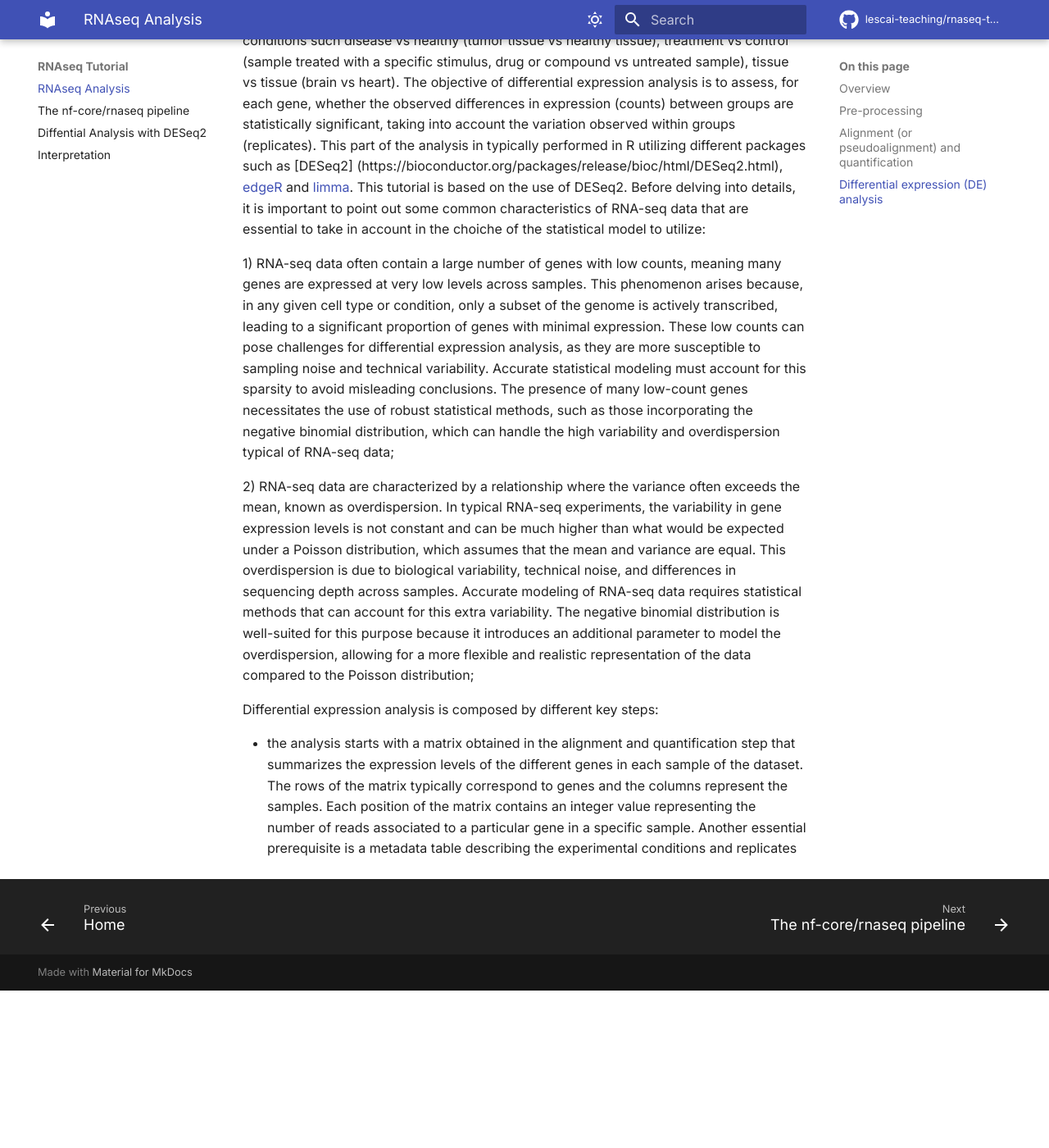
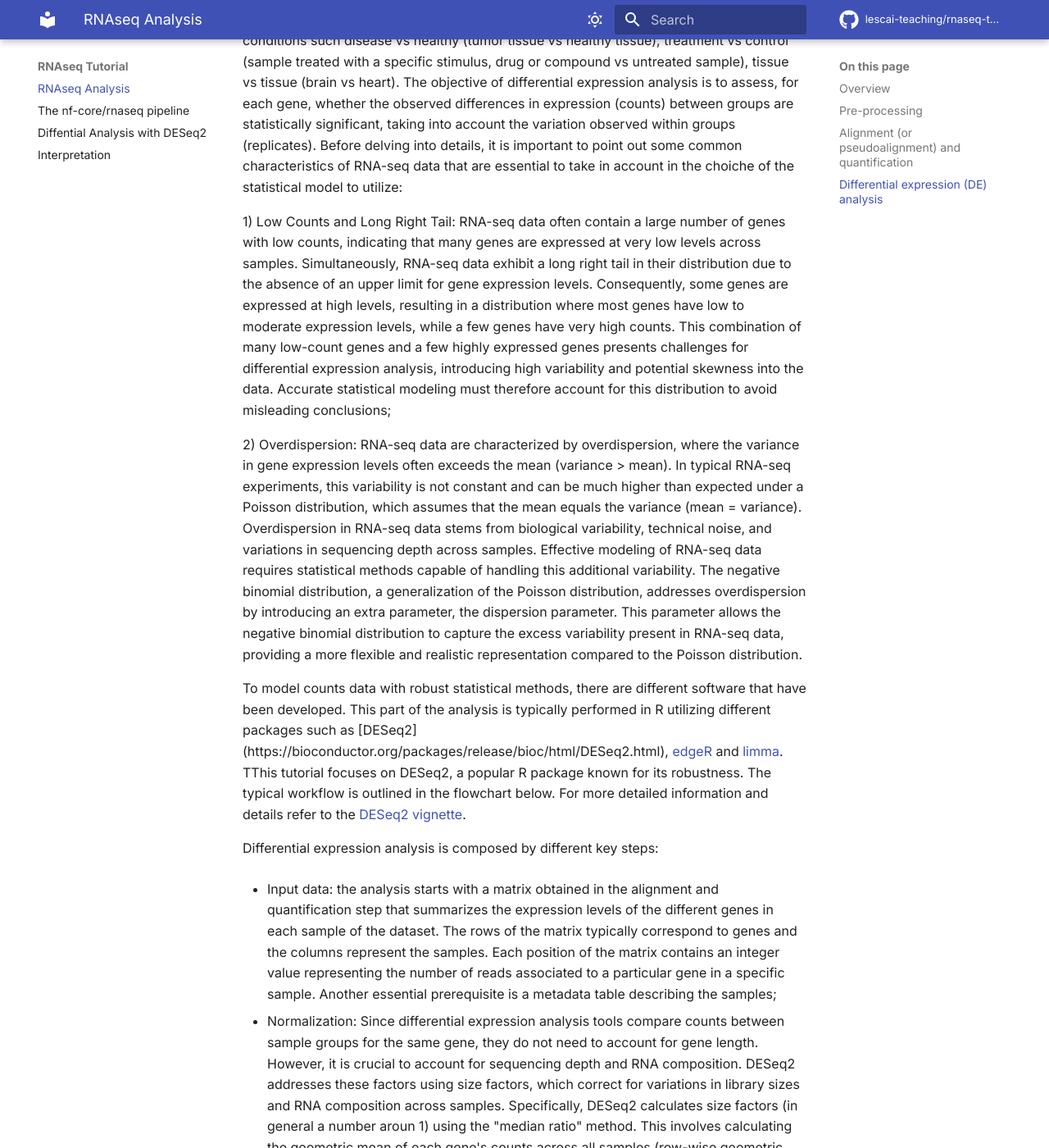
Before and after one commit to santorsola-teaching/nf-core-gitpod-run, an MkDocs documentation site: the page built from docs/theory.md, in a window 1280 px wide and 1400 px high, scrolled down 3921 px. Shown: the whole window at 82% size. Built offline with MkDocs 1.6.1 and Material for MkDocs 9.7.7, drawn with Linux system fonts in a browser that asks for light colours; comment, search, counter and statistics services are not loaded; before the commit the page ends 5129 px from its top, so only the background shows below that; some of the changed text lies outside the part shown.

Commit message:
second part of DE analysis theory

```diff
--- a/docs/theory.md
+++ b/docs/theory.md
@@ -42,16 +42,22 @@ The software also extracts all possible k-mers (fixed-length substring of nucleo
 
 ## Differential expression (DE) analysis
 
-The next step in a typical RNA-seq workflow is the differential expression analysis. It is a statistical method to compare gene expression levels between different experimental conditions such disease vs healthy (tumor tissue vs healthy tissue), treatment vs control (sample treated with a specific stimulus, drug or compound vs untreated sample), tissue vs tissue (brain vs heart). The objective of differential expression analysis is to assess, for each gene, whether the observed differences in expression (counts) between groups are statistically significant, taking into account the variation observed within groups (replicates). This part of the analysis in typically performed in R utilizing different packages such as [DESeq2] (https://bioconductor.org/packages/release/bioc/html/DESeq2.html), [edgeR](https://bioconductor.org/packages/release/bioc/html/edgeR.html) and [limma](https://bioconductor.org/packages/release/bioc/html/limma.html). This tutorial is based on the use of DESeq2.
+The next step in a typical RNA-seq workflow is the differential expression analysis. It is a statistical method to compare gene expression levels between different experimental conditions such disease vs healthy (tumor tissue vs healthy tissue), treatment vs control (sample treated with a specific stimulus, drug or compound vs untreated sample), tissue vs tissue (brain vs heart). The objective of differential expression analysis is to assess, for each gene, whether the observed differences in expression (counts) between groups are statistically significant, taking into account the variation observed within groups (replicates).
 Before delving into details, it is important to point out some common characteristics of RNA-seq data that are essential to take in account in the choiche of the statistical model to utilize:
 
-1) RNA-seq data often contain a large number of genes with low counts, meaning many genes are expressed at very low levels across samples. This phenomenon arises because, in any given cell type or condition, only a subset of the genome is actively transcribed, leading to a significant proportion of genes with minimal expression. These low counts can pose challenges for differential expression analysis, as they are more susceptible to sampling noise and technical variability. Accurate statistical modeling must account for this sparsity to avoid misleading conclusions. The presence of many low-count genes necessitates the use of robust statistical methods, such as those incorporating the negative binomial distribution, which can handle the high variability and overdispersion typical of RNA-seq data;
+1) Low Counts and Long Right Tail: RNA-seq data often contain a large number of genes with low counts, indicating that many genes are expressed at very low levels across samples. Simultaneously, RNA-seq data exhibit a long right tail in their distribution due to the absence of an upper limit for gene expression levels. Consequently, some genes are expressed at high levels, resulting in a distribution where most genes have low to moderate expression levels, while a few genes have very high counts. This combination of many low-count genes and a few highly expressed genes presents challenges for differential expression analysis, introducing high variability and potential skewness into the data. Accurate statistical modeling must therefore account for this distribution to avoid misleading conclusions;
 
-2) RNA-seq data are characterized by a relationship where the variance often exceeds the mean, known as overdispersion. In typical RNA-seq experiments, the variability in gene expression levels is not constant and can be much higher than what would be expected under a Poisson distribution, which assumes that the mean and variance are equal. This overdispersion is due to biological variability, technical noise, and differences in sequencing depth across samples. Accurate modeling of RNA-seq data requires statistical methods that can account for this extra variability. The negative binomial distribution is well-suited for this purpose because it introduces an additional parameter to model the overdispersion, allowing for a more flexible and realistic representation of the data compared to the Poisson distribution;
+2) Overdispersion: RNA-seq data are characterized by overdispersion, where the variance in gene expression levels often exceeds the mean (variance > mean). In typical RNA-seq experiments, this variability is not constant and can be much higher than expected under a Poisson distribution, which assumes that the mean equals the variance (mean = variance). Overdispersion in RNA-seq data stems from biological variability, technical noise, and variations in sequencing depth across samples. Effective modeling of RNA-seq data requires statistical methods capable of handling this additional variability. The negative binomial distribution, a generalization of the Poisson distribution, addresses overdispersion by introducing an extra parameter, the dispersion parameter. This parameter allows the negative binomial distribution to capture the excess variability present in RNA-seq data, providing a more flexible and realistic representation compared to the Poisson distribution.
 
-
-
+To model counts data with robust statistical methods, there are different software that have been developed. This part of the analysis is typically performed in R utilizing different packages such as [DESeq2] (https://bioconductor.org/packages/release/bioc/html/DESeq2.html), [edgeR](https://bioconductor.org/packages/release/bioc/html/edgeR.html) and [limma](https://bioconductor.org/packages/release/bioc/html/limma.html). TThis tutorial focuses on DESeq2, a popular R package known for its robustness. The typical workflow is outlined in the flowchart below. For more detailed information and details refer to the [DESeq2 vignette](https://bioconductor.org/packages/devel/bioc/vignettes/DESeq2/inst/doc/DESeq2.html).
 
 Differential expression analysis is composed by different key steps:
 
-- the analysis starts with a matrix obtained in the alignment and quantification step that summarizes the expression levels of the different genes in each sample of the dataset. The rows of the matrix typically correspond to genes and the columns represent the samples. Each position of the matrix contains an integer value representing the number of reads associated to a particular gene in a specific sample. Another essential prerequisite is a metadata table describing the experimental conditions and replicates
+- Input data: the analysis starts with a matrix obtained in the alignment and quantification step that summarizes the expression levels of the different genes in each sample of the dataset. The rows of the matrix typically correspond to genes and the columns represent the samples. Each position of the matrix contains an integer value representing the number of reads associated to a particular gene in a specific sample. Another essential prerequisite is a metadata table describing the samples;
+
+- Normalization: Since differential expression analysis tools compare counts between sample groups for the same gene, they do not need to account for gene length. However, it is crucial to account for sequencing depth and RNA composition. DESeq2 addresses these factors using size factors, which correct for variations in library sizes and RNA composition across samples. Specifically, DESeq2 calculates size factors (in general a number aroun 1) using the "median ratio" method. This involves calculating the geometric mean of each gene's counts across all samples (row-wise geometric mean), dividing each gene's count by the geometric mean, and then taking the median of these ratios for each sample (column-wise). Finally each raw count is dived by the normalization factor to generate normalized counts.
+The median ratio method assumes that not all genes are differentially expressed. Large outlier genes will not disproportionately influence the median ratio values. This approach is robust to imbalances in up-/down-regulation and can handle large numbers of differentially expressed genes. By minimizing the impact of library size differences and accounting for RNA composition, this method ensures that expression levels are comparable across samples.
+It is important to understand that DESeq2 does not directly use normalized counts for the actual analysis. Instead, it utilizes raw counts and incorporates the normalization process within the Generalized Linear Model (GLM). While these normalized counts are beneficial for downstream visualization of results, they should not be used as input for DESeq2 or any other differential expression analysis tools that rely on the negative binomial model;
+
+- Quality Control: Ensuring the quality of RNA-seq data before proceeding with differential expression analysis is crucial. DESeq2 provides tools for quality control, including Principal Component Analysis (PCA) and hierarchical clustering. PCA is used to reduce the dimensionality of the data, allowing visualization of the samples in a lower-dimensional space. On the other hand, hierarchical clustering displays the correlation of gene expression for all pairwise combinations of samples in the dataset. These methods can reveal group of samples that behave similarly and can highlight potential outliers or unexpected sample patterns. For these quality control steps, DESeq2 typically uses variance-stabilized (vst) counts or regularized log-transformed (rlog) counts. These transformations stabilize the variance across the range of mean values. This means that genes with low expression and genes with high expression will have variances that are more comparable to each other after transformation. These transformed counts are used to ensure that the quality control analyses are robust and informative, aiding in the detection of any issues that could affect the downstream differential expression analysis.
+Finally, prior to differential expression analysis, it is beneficial to filter out genes that are unlikely to be detected as differentially expressed. This filtering enhances the sensitivity to detect truly differentially expressed genes. These include genes with zero counts across all samples, genes with extreme count outliers, and genes with consistently low mean normalized counts across samples. DESeq2 will perform this filtering by default.
```
Also changed, not shown: 1 other file.
